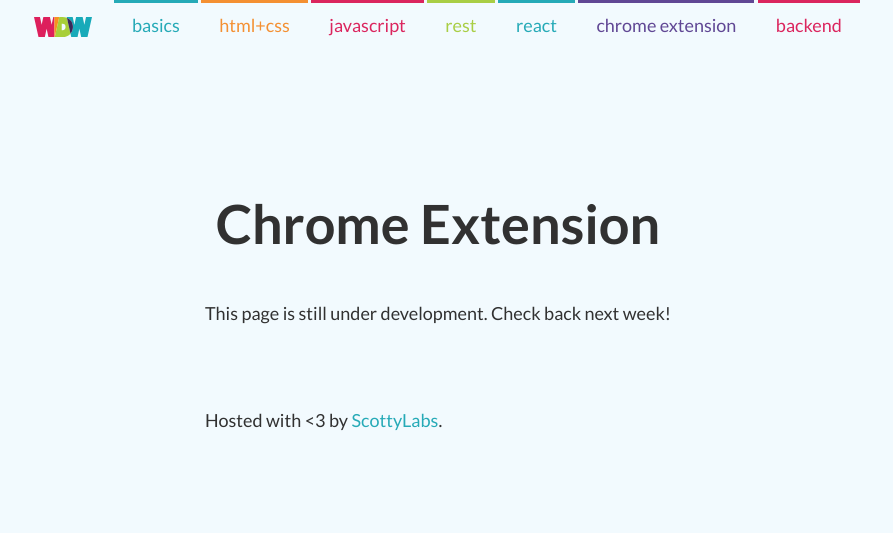
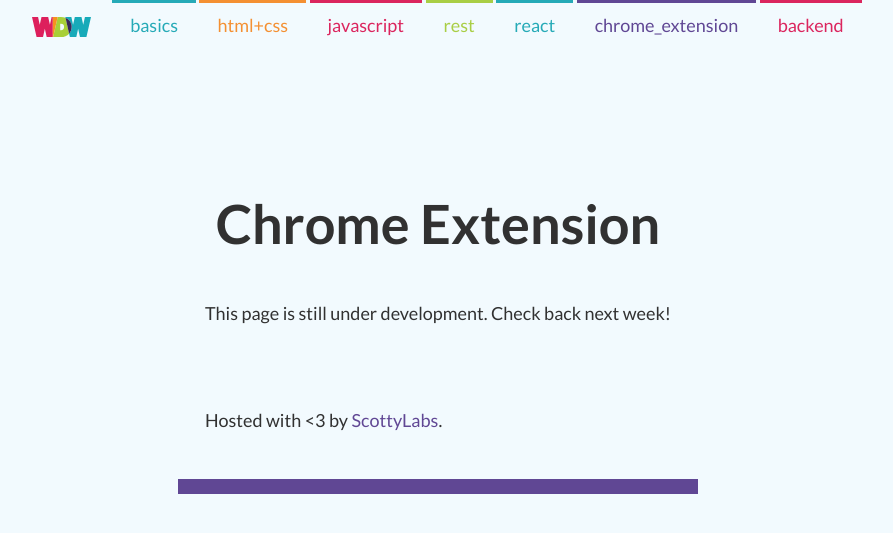
Before and after one commit to ScottyLabs/wdw, a Jekyll site: the page built from chrome_extension/index.md, in a window 1280 px wide. Shown: the top 533 px of the page, without its empty margins (202-1095 px from the left). Built offline with Jekyll 4.4.1, drawn with Linux system fonts in a browser that asks for light colours; nearby versions of some CDN libraries.

Commit message:
Update _config.yml

```diff
--- a/_config.yml
+++ b/_config.yml
@@ -27,5 +27,5 @@
   - javascript
   - rest
   - react
-  - chrome extension
+  - chrome_extension
   - backend
```
